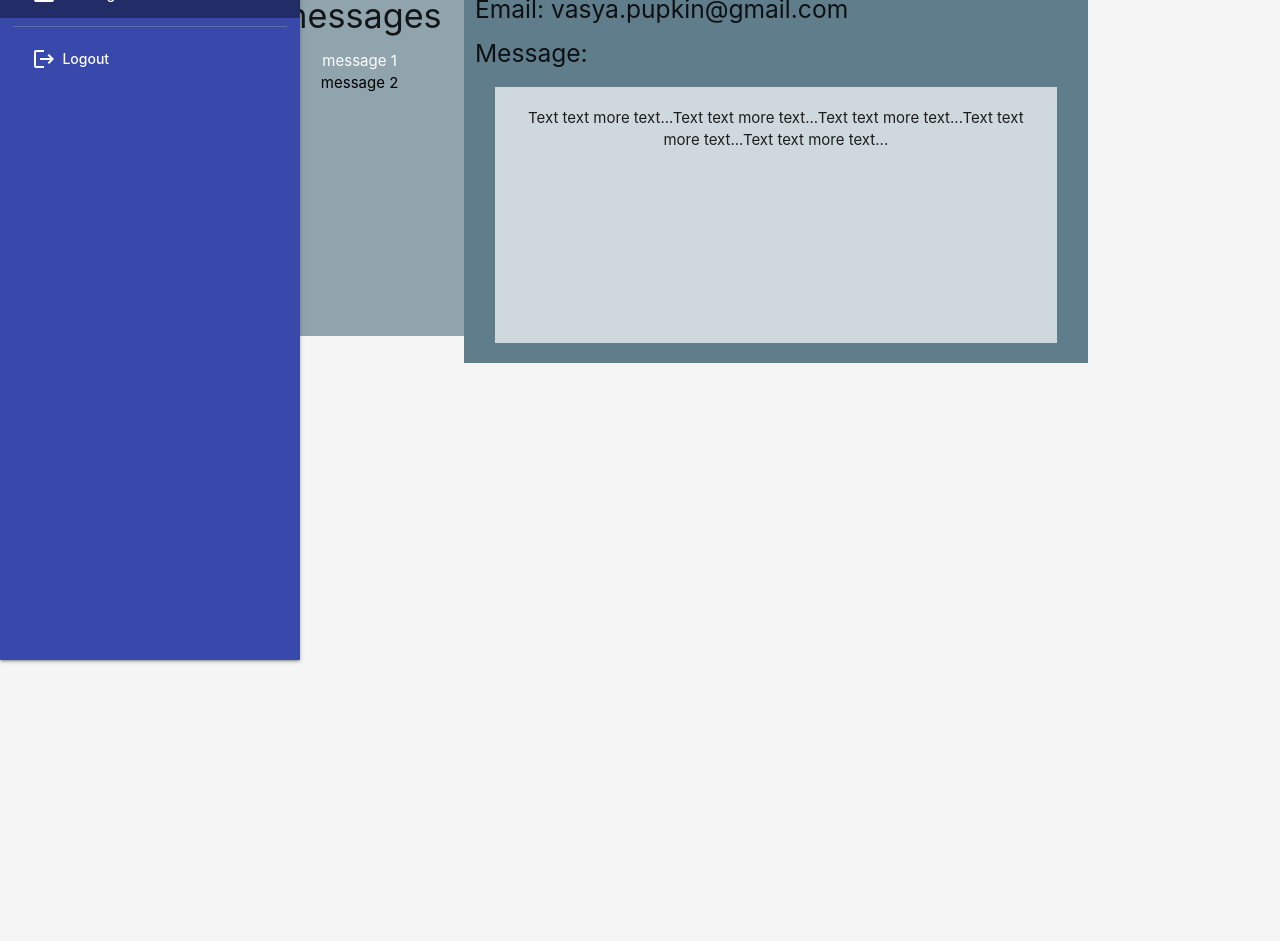
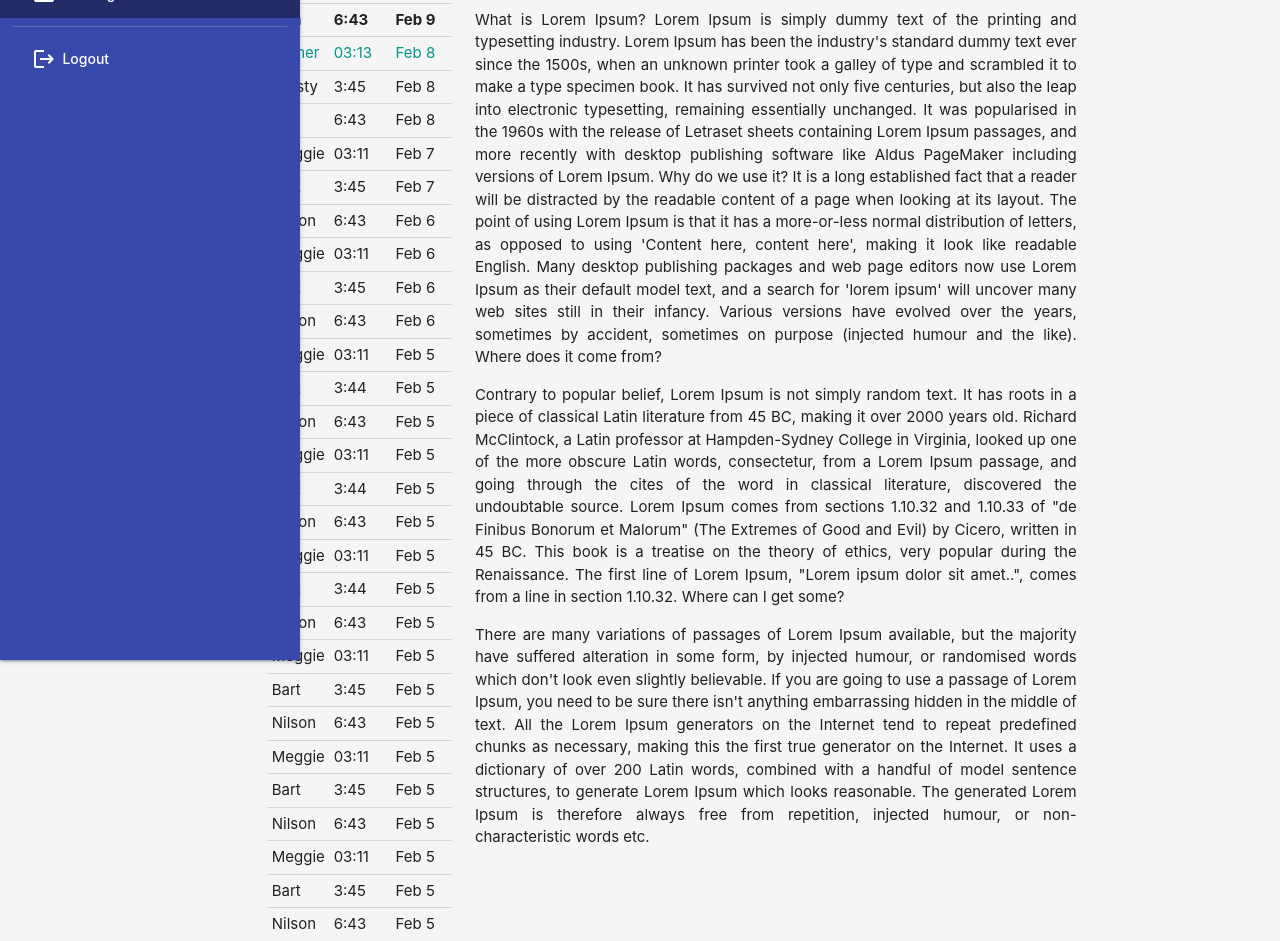
Before and after one commit to igorg-rc/admin_panel_react, a React (Create React App) app: page /messages in a window 1280 px wide. Shown: the part 200-1141 px from the top of the page. Before the commit the page ends 800 px from the top, so only its background shows below. Built offline with nearby package versions, Linux system fonts and the light colour scheme.

Commit message:
changed messages layout

```diff
--- a/src/components/Error.js
+++ b/src/components/Error.js
@@ -3,7 +3,7 @@ import React from 'react'
 export default function Error() {
 	return (
 		<div>
-			<h1>Ooops! Requsted page does not exists.</h1>
+			<h1>Ooops! Requsted page does not exist.</h1>
 		</div>
 	)
 }
--- a/src/components/Messages.js
+++ b/src/components/Messages.js
@@ -2,26 +2,189 @@ import React from 'react'
 
 export default function Messages() {
 	return (
-		<div>
-			<h1>Messages</h1>
-			<div className="blue-grey lighten-2" style={{ height: '50vh' }}>
+		<div id="messages" style={{ paddingTop: '75px', paddingLeft: '' }}>
+			<div className="" style={{ height: '100vh' }}>
 			<div className="row">
-				<div className="col s12 m3">
-					<h4>All messages</h4>
-					<ul>
-						<li><a href="#message1" className="white-text">message 1</a></li>
-						<ul><a href="#message1" className="black-text">message 2</a></ul>
-					</ul>
+				<div className="col s12 indigo darken-1">
+					<div><span className="category-title left white-text">Income messages</span></div>
 				</div>
-				<div className="blue-grey col s12 m9">
-					<div className="">
-						<h5 className="left-align">From: Vasya</h5>
-						<h5 className="left-align">Email: vasya.pupkin@gmail.com</h5>
-						<h5 className="left-align">Message:</h5>
-						<div className="blue-grey lighten-4" style={{ height: '32vh', padding: '20px', margin: '20px' }}>
-							Text text more text...Text text more text...Text text more text...Text text more text...Text text more text...
+				<div className="col s12 m3" style={{ paddingTop: '1.5vh' }}>
+					<table>
+						<tbody>
+							<tr style={{ fontWeight: 'bold' }}>
+								<td>Homer</td>
+								<td>03:13</td>
+								<td>Feb 9</td>
+							</tr>
+							<tr style={{ fontWeight: 'bold' }}>
+								<td>Bart</td>
+								<td>3:45</td>
+								<td>Feb 9</td>
+							</tr>
+							<tr style={{ fontWeight: 'bold' }}>
+								<td>Lisa</td>
+								<td>6:43</td>
+								<td>Feb 9</td>
+							</tr>
+							<tr className="teal-text">
+								<td>Homer</td>
+								<td>03:13</td>
+								<td>Feb 8</td>
+							</tr>
+							<tr>
+								<td>Krusty</td>
+								<td>3:45</td>
+								<td>Feb 8</td>
+							</tr>
+							<tr>
+								<td>Lisa</td>
+								<td>6:43</td>
+								<td>Feb 8</td>
+							</tr>
+							<tr>
+								<td>Meggie</td>
+								<td>03:11</td>
+								<td>Feb 7</td>
+							</tr>
+							<tr>
+								<td>Bart</td>
+								<td>3:45</td>
+								<td>Feb 7</td>
+							</tr>
+							<tr>
+								<td>Nilson</td>
+								<td>6:43</td>
+								<td>Feb 6</td>
+							</tr>
+							<tr>
+								<td>Meggie</td>
+								<td>03:11</td>
+								<td>Feb 6</td>
+							</tr>
+							<tr className="">
+								<td>Bart</td>
+								<td>3:45</td>
+								<td>Feb 6</td>
+							</tr>
+							<tr>
+								<td>Nilson</td>
+								<td>6:43</td>
+								<td>Feb 6</td>
+							</tr>
+							<tr>
+								<td>Meggie</td>
+								<td>03:11</td>
+								<td>Feb 5</td>
+							</tr>
+							<tr>
+								<td>Bart</td>
+								<td>3:44</td>
+								<td>Feb 5</td>
+							</tr>
+							<tr>
+								<td>Nilson</td>
+								<td>6:43</td>
+								<td>Feb 5</td>
+							</tr>
+
+							<tr>
+								<td>Meggie</td>
+								<td>03:11</td>
+								<td>Feb 5</td>
+							</tr>
+							<tr>
+								<td>Bart</td>
+								<td>3:44</td>
+								<td>Feb 5</td>
+							</tr>
+							<tr>
+								<td>Nilson</td>
+								<td>6:43</td>
+								<td>Feb 5</td>
+							</tr><tr>
+								<td>Meggie</td>
+								<td>03:11</td>
+								<td>Feb 5</td>
+							</tr>
+							<tr>
+								<td>Bart</td>
+								<td>3:44</td>
+								<td>Feb 5</td>
+							</tr>
+							<tr>
+								<td>Nilson</td>
+								<td>6:43</td>
+								<td>Feb 5</td>
+							</tr>
+
+							<tr>
+								<td>Meggie</td>
+								<td>03:11</td>
+								<td>Feb 5</td>
+							</tr>
+							<tr>
+								<td>Bart</td>
+								<td>3:45</td>
+								<td>Feb 5</td>
+							</tr>
+							<tr>
+								<td>Nilson</td>
+								<td>6:43</td>
+								<td>Feb 5</td>
+							</tr>
+
+							<tr>
+								<td>Meggie</td>
+								<td>03:11</td>
+								<td>Feb 5</td>
+							</tr>
+							<tr>
+								<td>Bart</td>
+								<td>3:45</td>
+								<td>Feb 5</td>
+							</tr>
+							<tr>
+								<td>Nilson</td>
+								<td>6:43</td>
+								<td>Feb 5</td>
+							</tr>
+
+							<tr>
+								<td>Meggie</td>
+								<td>03:11</td>
+								<td>Feb 5</td>
+							</tr>
+							<tr>
+								<td>Bart</td>
+								<td>3:45</td>
+								<td>Feb 5</td>
+							</tr>
+							<tr>
+								<td>Nilson</td>
+								<td>6:43</td>
+								<td>Feb 5</td>
+							</tr>
+						</tbody>
+					</table>
+
+				</div>
+				<div className="col s12 m9">
+						<div className="" style={{ height: '100vh', paddingTop: '1vh',  textAlign: 'justify' }}>
+							<div className="row">
+								<div className="col s6">
+									<h6 className="left-align">From:<span style={{ fontWeight: 'middle' }}> Homer Simpson </span><span>homer.simpson@us.tv</span></h6>
+								</div>
+								<div className="col s6 right">
+									<h6 className="right-align"><span>Feb 8, 2020, 03:03 AM</span></h6>
+								</div>
+							</div>
+							<span id="message"><p>What is Lorem Ipsum? Lorem Ipsum is simply dummy text of the printing and typesetting industry. Lorem Ipsum has been the industry's standard dummy text ever since the 1500s, when an unknown printer took a galley of type and scrambled it to make a type specimen book. It has survived not only five centuries, but also the leap into electronic typesetting, remaining essentially unchanged. It was popularised in the 1960s with the release of Letraset sheets containing Lorem Ipsum passages, and more recently with desktop publishing software like Aldus PageMaker including versions of Lorem Ipsum.
+								Why do we use it? It is a long established fact that a reader will be distracted by the readable content of a page when looking at its layout. The point of using Lorem Ipsum is that it has a more-or-less normal distribution of letters, as opposed to using 'Content here, content here', making it look like readable English. Many desktop publishing packages and web page editors now use Lorem Ipsum as their default model text, and a search for 'lorem ipsum' will uncover many web sites still in their infancy. Various versions have evolved over the years, sometimes by accident, sometimes on purpose (injected humour and the like).
+								Where does it come from?</p>Contrary to popular belief, Lorem Ipsum is not simply random text. It has roots in a piece of classical Latin literature from 45 BC, making it over 2000 years old. Richard McClintock, a Latin professor at Hampden-Sydney College in Virginia, looked up one of the more obscure Latin words, consectetur, from a Lorem Ipsum passage, and going through the cites of the word in classical literature, discovered the undoubtable source. Lorem Ipsum comes from sections 1.10.32 and 1.10.33 of "de Finibus Bonorum et Malorum" (The Extremes of Good and Evil) by Cicero, written in 45 BC. This book is a treatise on the theory of ethics, very popular during the Renaissance. The first line of Lorem Ipsum, "Lorem ipsum dolor sit amet..", comes from a line in section 1.10.32.
+								Where can I get some?<p>  There are many variations of passages of Lorem Ipsum available, but the majority have suffered alteration in some form, by injected humour, or randomised words which don't look even slightly believable. If you are going to use a passage of Lorem Ipsum, you need to be sure there isn't anything embarrassing hidden in the middle of text. All the Lorem Ipsum generators on the Internet tend to repeat predefined chunks as necessary, making this the first true generator on the Internet. It uses a dictionary of over 200 Latin words, combined with a handful of model sentence structures, to generate Lorem Ipsum which looks reasonable. The generated Lorem Ipsum is therefore always free from repetition, injected humour, or non-characteristic words etc.</p>
+							</span>
 						</div>
-					</div>
+
 				</div>
 			</div>
 		</div>
--- a/src/components/Pages/Industries/Industries.css
+++ b/src/components/Pages/Industries/Industries.css
@@ -18,13 +18,18 @@
 
 .card-action, .flex {
   display: flex;
-  padding: 0 1.5vw !important;
+  flex-direction: row;
+  align-content: flex-start;
+  align-self: center;
+
+  justify-content: flex-end;
 }
 
 
+
 a i.card-icons {
-  padding: 5px 0px;
-  margin-right: 1.2vw;
+  padding: 7px 0;
+  margin-right: -0.35vw !important;
 }
 
 a i.card-icons:hover {
--- a/src/components/Pages/Industries/Industries.js
+++ b/src/components/Pages/Industries/Industries.js
@@ -22,8 +22,8 @@ export default function Industries() {
 													<span class="card-title white-text left-align">{industry.title}</span>
 												</div>
 												<div className="col s4 flex">
-													<a href="#"><i className="material-icons indigo-text white-text valign-wrapper right card-icons">create</i></a>
-													<a href="#"><i className="material-icons indigo-text white-text valign-wrapper right card-icons">delete</i></a>
+													<a href="#"><i className="material-icons indigo-text white-text right card-icons">create</i></a>
+													<a href="#"><i className="material-icons indigo-text white-text right card-icons">delete</i></a>
 												</div>
 											</div>
 										</div>
@@ -41,11 +41,7 @@ export default function Industries() {
 					<div className="content">
 						<div className="row">
 								{industriesList}
-								<div style={{ textAlign: 'left', marginLeft: '0.5vw' }}>
-									<button className="btn waves-effect waves-light" href="">
-										<i className="material-icons left">add_circle_outline</i>Add industry
-									</button>
-								</div>
+
 							{/* <Modal
 								header='Modal Header'
 								trigger={<Button className="btn small green" waves='light'>Edit</Button>}>
@@ -61,6 +57,13 @@ export default function Industries() {
 								<button className="btn red">Delete</button>
 							</Modal>   */}
 						</div>
+						<div className="row">
+							<div className="col">
+								<button className="btn waves-effect waves-light" href="">
+									<i className="material-icons left">add_circle_outline</i>Add industry
+								</button>
+							</div>
+						</div>
 					</div>
 				</div>
 			</div>
```
